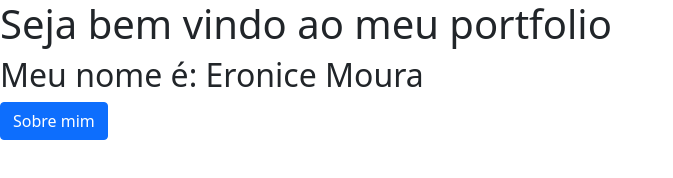
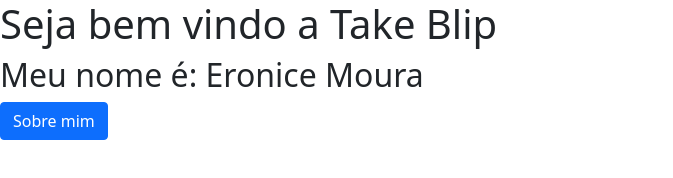
Before and after one commit to eronice-mou/dio-mentoria-git-github, a plain HTML site: page index.html in a window 1280 px wide. Shown: the whole page, without its empty margins (0-673 px from the left). Drawn offline with nearby package versions, Linux system fonts and the light colour scheme.

Commit message:
modificação do portfólio

```diff
--- a/index.html
+++ b/index.html
@@ -10,7 +10,7 @@
 </head>
 <body>
 
-    <h1>Seja bem vindo ao meu portfolio</h1>
+    <h1>Seja bem vindo a Take Blip</h1>
     <h2>Meu nome é: Eronice Moura</h2>
 
     <button class="btn btn-primary">Sobre mim</button>
```
